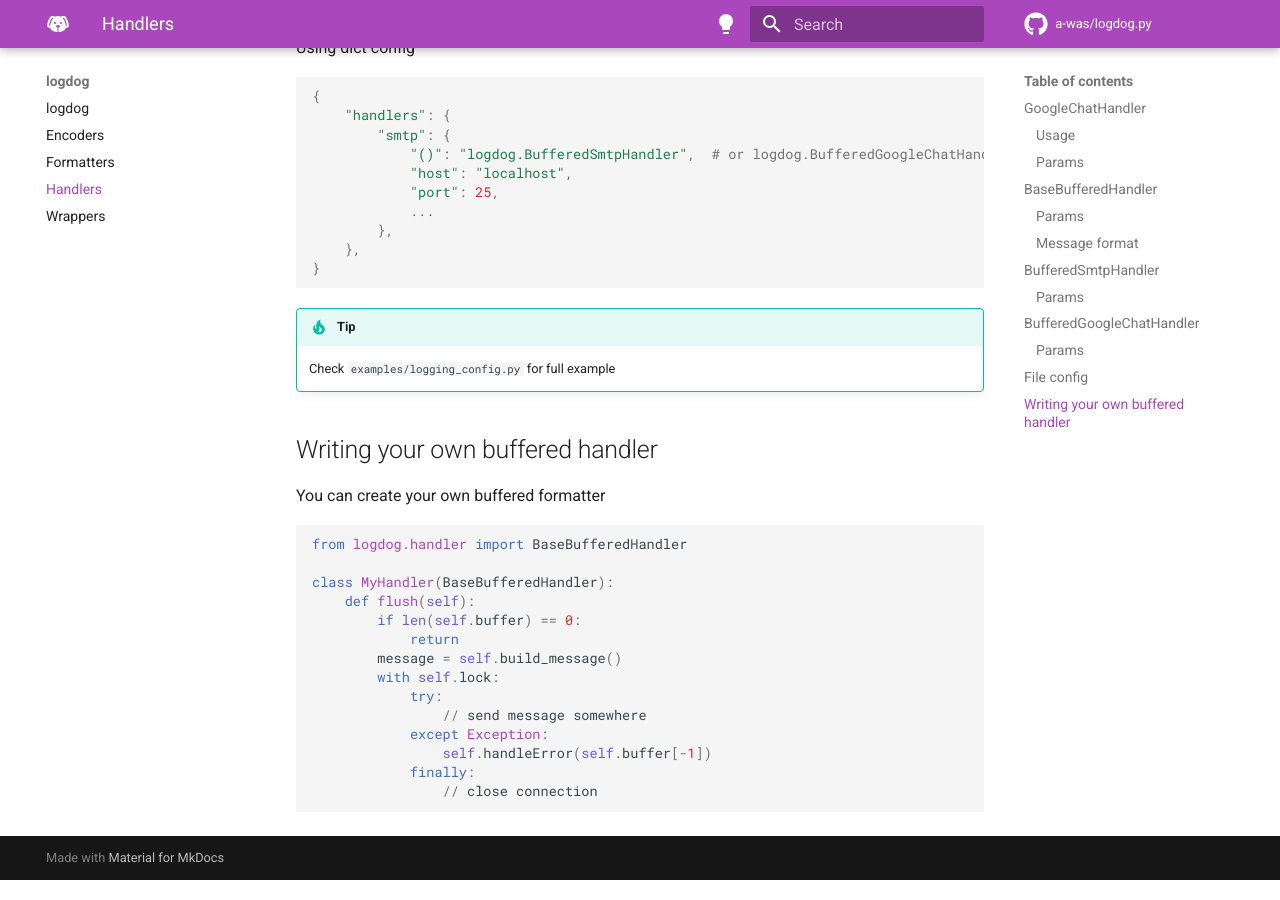
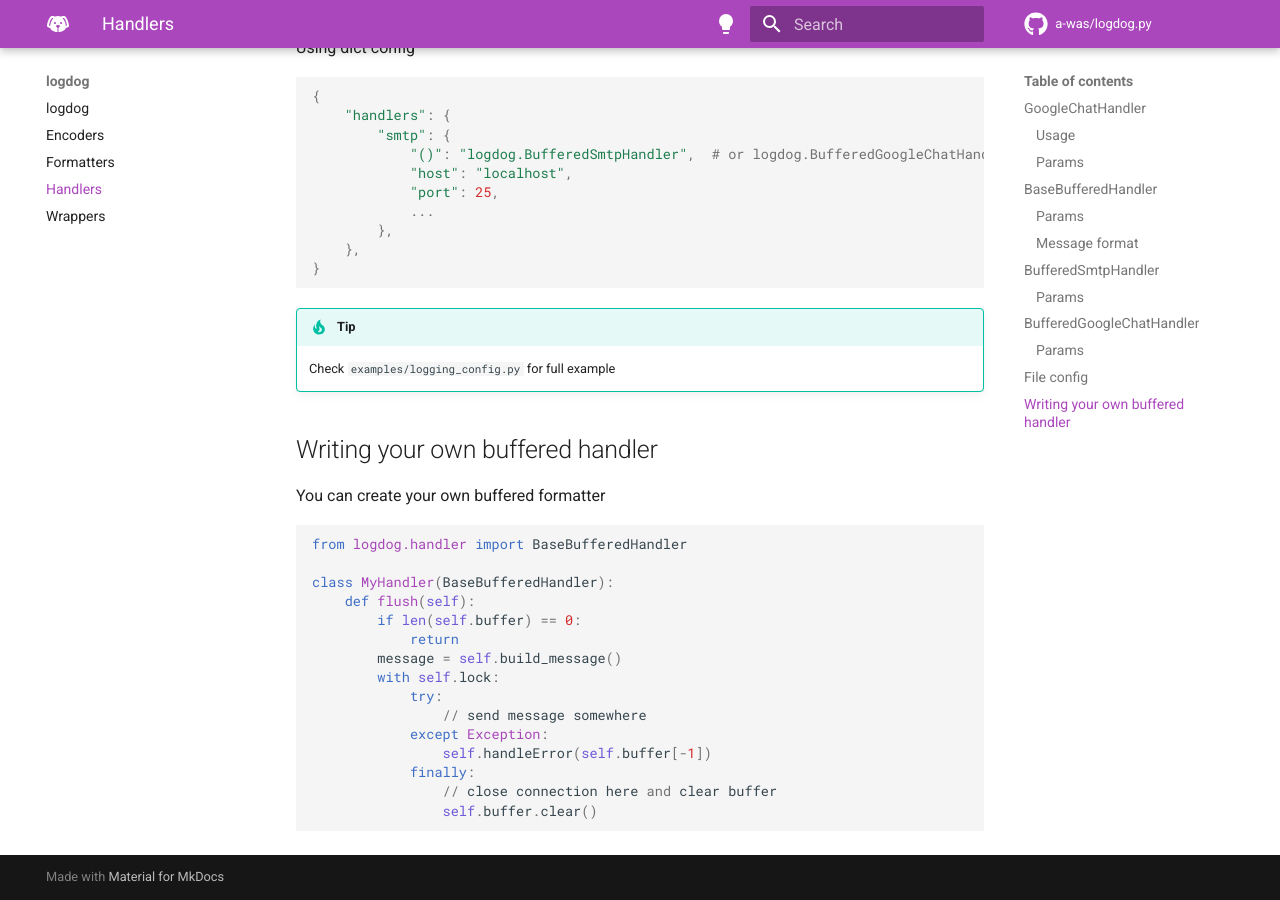
Before and after one commit to a-was/logdog.py, an MkDocs documentation site: the page built from docs/handlers.md, in a window 1280 px wide and 900 px high, scrolled down 3423 px. Built offline with MkDocs 1.6.1 and Material for MkDocs 9.7.7, drawn with Linux system fonts in a browser that asks for light colours; comment, search, counter and statistics services are not loaded.

Commit message:
docs: Add note about clearing buffer

````diff
--- a/docs/handlers.md
+++ b/docs/handlers.md
@@ -179,5 +179,6 @@ class MyHandler(BaseBufferedHandler):
             except Exception:
                 self.handleError(self.buffer[-1])
             finally:
-                // close connection
+                // close connection here and clear buffer
+                self.buffer.clear()
 ```
````
